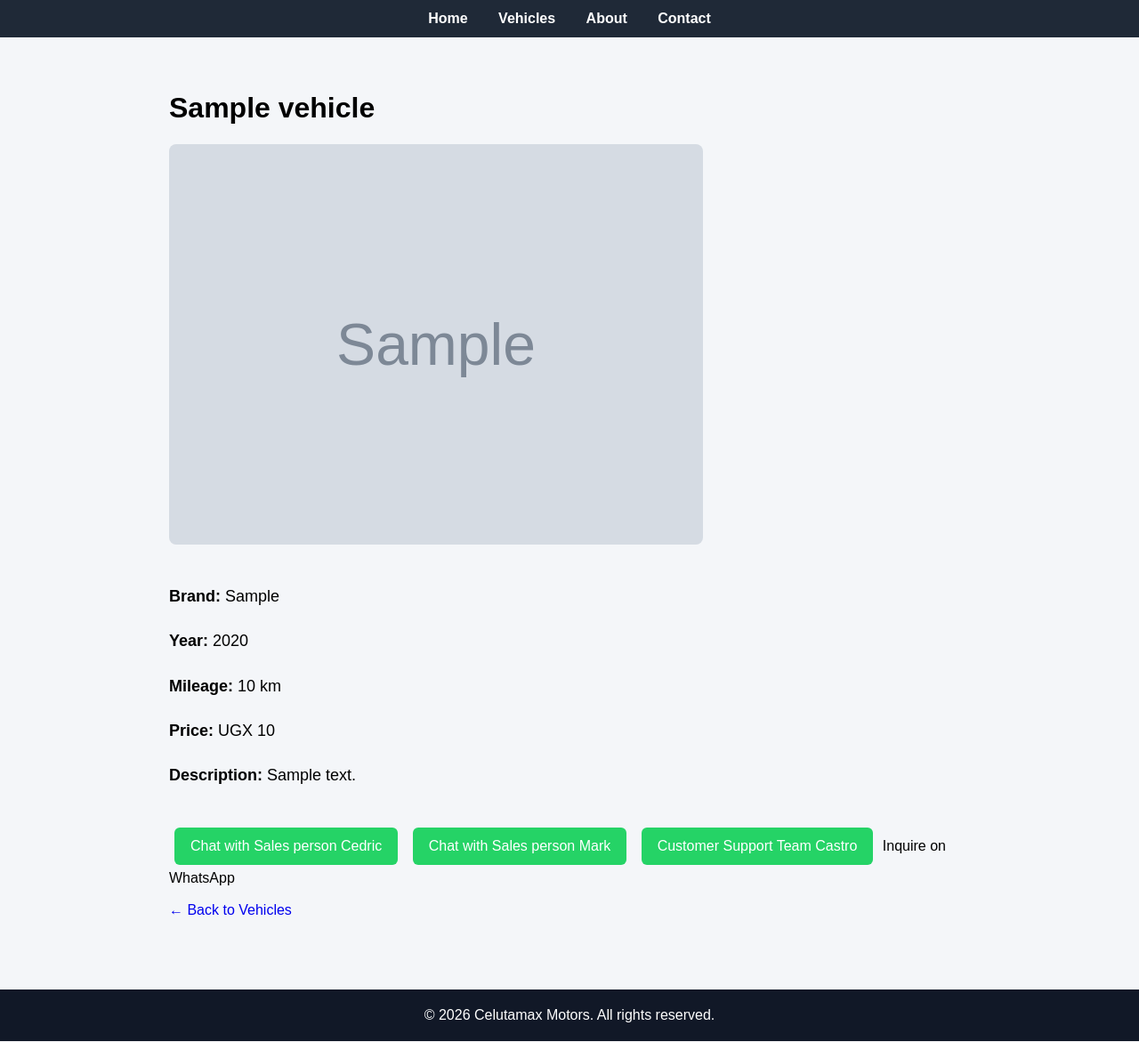
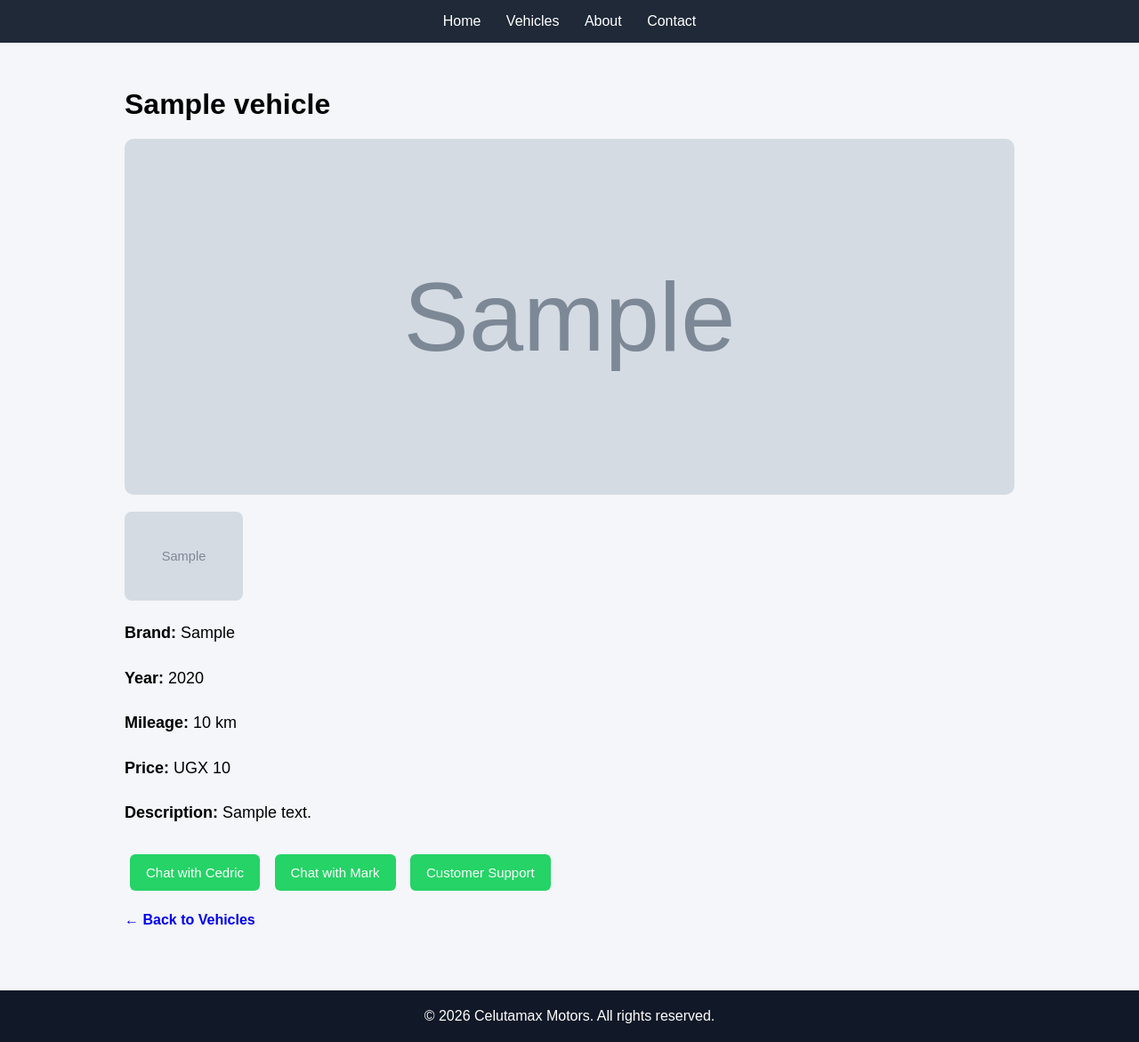
Before and after one commit to elitecastro3-ai/celutamax, a Django app: page /vehicles/1/ in a window 1280 px wide. Shown: the whole page at 89% size. Run offline with Django 5.2, Linux system fonts and the light colour scheme; tables that the repository leaves empty hold one stand-in row (values such as "Sample post"); grey boxes marked "Sample" are stand-in pictures.

Commit message:
Upgraded Vehicles UI

```diff
--- a/templates/base.html
+++ b/templates/base.html
@@ -4,44 +4,39 @@
 <head>
     <meta charset="UTF-8">
     <meta name="viewport" content="width=device-width, initial-scale=1.0">
-    <meta name="google-site-verification" content="sQ_woS8RGCIkx1a5-cBoxnXDTNSFyael1ey-szVRj6Q" />
     <title>Celutamax</title>
-    <link rel="icon" type="image/png" href="{%static 'images/favicon.png' %}">
+
+    <!-- Favicon -->
+    <link rel="icon" type="image/png" href="{% static 'images/favicon.png' %}">
+
     <style>
     body {
         font-family: Arial, sans-serif;
         margin: 0;
         background: #f4f6f9;
-
     }
 
-    header {
-        background: #111827;
-        color: white;
-        padding: 20px;
-        text-align: center;
-    }
-
+    /* NAVBAR */
     nav {
         background: #1f2937;
-        padding: 12px;
+        padding: 15px;
         text-align: center;
     }
 
     nav a {
         color: white;
-          margin: 0 15px;
+        margin: 0 12px;
         text-decoration: none;
-          font-weight: bold;
-
+        font-weight: 500;
+        font-size: 16px;
+        transition: 0.3s;
     }
 
-    nav a:hover{
-        color:#f59e0b;
+    nav a:hover {
+        color: #f59e0b;
     }
 
     /* HERO SECTION */
-
     .hero{
         background-image: url("{% static 'images/mercedes.jpg' %}");
         background-size: cover;
@@ -51,18 +46,8 @@
         align-items:center;
         justify-content:center;
         color:white;
-    }
-    .hero{
-    position:relative;
+        position: relative;
         text-align:center;
-    color:white;
-    }
-
-    .hero img{
-    width:100%;
-    height:420px;
-    object-fit:cover;
-    filter:brightness(60%);
     }
 
     .hero-text{
@@ -86,7 +71,6 @@
     }
 
     /* FEATURED CARS */
-
     .featured{
         padding:40px;
         text-align:center;
@@ -112,6 +96,67 @@
         object-fit:cover;
     }
 
+    /* 🔍 MODERN SEARCH BAR */
+    .search-container {
+        display: flex;
+        justify-content: center;
+        margin: 30px 0;
+    }
+
+    .search-container input {
+        width: 90%;
+        max-width: 500px;
+        padding: 14px 20px;
+        border-radius: 30px;
+        border: none;
+        outline: none;
+        font-size: 16px;
+        background: #f1f5f9;
+        box-shadow: 0 4px 10px rgba(0,0,0,0.1);
+    }
+
+    .search-container input:focus {
+        background: white;
+        box-shadow: 0 4px 15px rgba(0,0,0,0.2);
+    }
+
+    /* 🖼️ IMAGE GALLERY */
+    .car-gallery {
+        display: flex;
+        gap: 10px;
+        margin-top: 15px;
+        overflow-x: auto;
+    }
+
+    .gallery-img {
+        height: 100px;
+        border-radius: 8px;
+        cursor: pointer;
+        transition: 0.3s;
+    }
+
+    .gallery-img:hover {
+        transform: scale(1.05);
+    }
+
+    /* 💬 WHATSAPP BUTTON */
+    .whatsapp-btn {
+        display: inline-block;
+        background: #25D366;
+        color: white;
+        padding: 12px 18px;
+        text-decoration: none;
+        border-radius: 6px;
+        font-size: 15px;
+        margin: 6px;
+        transition: 0.3s;
+    }
+
+    .whatsapp-btn:hover {
+        background: #1ebe5d;
+    }
+
+    /* FOOTER */
     footer {
         background: #111827;
         color: white;
@@ -124,19 +169,13 @@
 </head>
 <body>
 
-<nav class="navbar">
-
-    <div>
-
-        <!-- Links -->
+<!-- NAVBAR -->
+<nav>
     <a href="{% url 'home' %}">Home</a>
     <a href="{% url 'vehicles' %}">Vehicles</a>
     <a href="{% url 'about' %}">About</a>
     <a href="{% url 'contact' %}">Contact</a>
-    </div>
-
 </nav>
-
 
 {% block content %}
 {% endblock %}
--- a/templates/vehicles/vehicle_detail.html
+++ b/templates/vehicles/vehicle_detail.html
@@ -3,16 +3,25 @@
 
 {% block content %}
 
-<div style="padding:40px; max-width:900px; margin:auto;">
+<div style="padding:30px; max-width:1000px; margin:auto;">
 
-    <h1>{{ vehicle.title }}</h1>
+    <h1 style="margin-bottom:20px;">{{ vehicle.title }}</h1>
 
+    <!-- MAIN IMAGE -->
     {% if vehicle.image %}
         <img src="{{ vehicle.image.url }}"
-             style="width:100%; max-width:600px; border-radius:8px; margin-bottom:20px;">
+             style="width:100%; max-height:400px; object-fit:cover; border-radius:10px;">
     {% endif %}
 
-    <div style="font-size:18px; line-height:1.8;">
+    <!-- GALLERY (MULTIPLE IMAGES) -->
+    <div class="car-gallery">
+        {% for img in vehicle.images.all %}
+            <img src="{{ img.image.url }}" class="gallery-img">
+        {% endfor %}
+    </div>
+
+    <!-- DETAILS -->
+    <div style="font-size:18px; line-height:1.8; margin-top:20px;">
         <p><strong>Brand:</strong> {{ vehicle.brand }}</p>
         <p><strong>Year:</strong> {{ vehicle.year }}</p>
         <p><strong>Mileage:</strong> {{ vehicle.mileage }} km</p>
@@ -20,32 +29,32 @@
         <p><strong>Description:</strong> {{ vehicle.description }}</p>
     </div>
 
-    <br>
+    <!-- WHATSAPP BUTTONS -->
+    <div style="margin-top:25px;">
 
-    <!-- WhatsApp Button -->
         <a href="https://wa.me/256708866140?text=Hello,%20I%20am%20interested%20in%20the%20{{ vehicle.year }}%20{{ vehicle.title }}%20listed%20on%20Celutamax%20Motors%20for%20UGX%20{{ vehicle.price|intcomma }}."
         target="_blank"
-style="display:inline-block;background:#25D366;color:white;padding:12px 18px;text-decoration:none;border-radius:6px;font-size:16px;margin:6px;">
-Chat with Sales person Cedric
+        class="whatsapp-btn">
+        Chat with Cedric
         </a>
 
         <a href="https://wa.me/256709427045?text=Hello,%20I%20am%20interested%20in%20the%20{{ vehicle.year }}%20{{ vehicle.title }}%20listed%20on%20Celutamax%20Motors%20for%20UGX%20{{ vehicle.price|intcomma }}."
         target="_blank"
-style="display:inline-block;background:#25D366;color:white;padding:12px 18px;text-decoration:none;border-radius:6px;font-size:16px;margin:6px;">
-Chat with Sales person Mark
+        class="whatsapp-btn">
+        Chat with Mark
         </a>
 
         <a href="https://wa.me/256706018343?text=Hello,%20I%20am%20interested%20in%20the%20{{ vehicle.year }}%20{{ vehicle.title }}%20listed%20on%20Celutamax%20Motors%20for%20UGX%20{{ vehicle.price|intcomma }}."
         target="_blank"
-style="display:inline-block;background:#25D366;color:white;padding:12px 18px;text-decoration:none;border-radius:6px;font-size:16px;margin:6px;">
-Customer Support Team Castro
-</a>
-        Inquire on WhatsApp
+        class="whatsapp-btn">
+        Customer Support
         </a>
 
-    <br><br>
+    </div>
 
-    <a href="{% url 'vehicles' %}" style="text-decoration:none;">
+    <br>
+
+    <a href="{% url 'vehicles' %}" style="text-decoration:none; font-weight:bold;">
         ← Back to Vehicles
     </a>
 
--- a/vehicles/models.py
+++ b/vehicles/models.py
@@ -20,4 +20,15 @@ class Vehicle(models.Model):
     def get_absolute_url(self):
         return reverse("vehicle_detail", args=[self.pk])
 
+class VehicleImage(models.Model):
+    vehicle = models.ForeignKey(
+        Vehicle,
+        on_delete=models.CASCADE,
+        related_name='images'
+    )
+    image = models.ImageField(upload_to='vehicles/')
+
+    def __str__(self):
+        return f"Image for {self.vehicle.title}"
+
 # Create your models here.
```
Also changed, not shown: templates/vehicles/vehicle_list.html (+34 -17 lines), vehicles/admin.py (+13 -3 lines), db.sqlite3, vehicles/migrations/0004_vehicleimage.py (added). Lines whose indentation alone changed are shown as unchanged.
